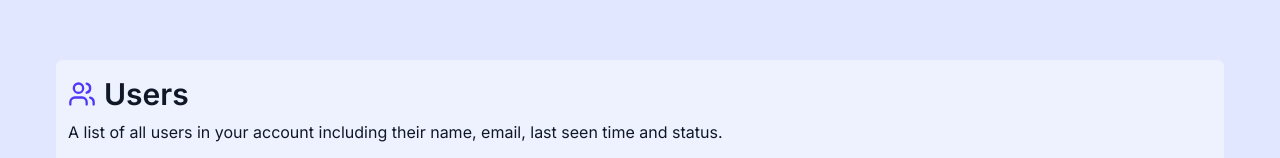
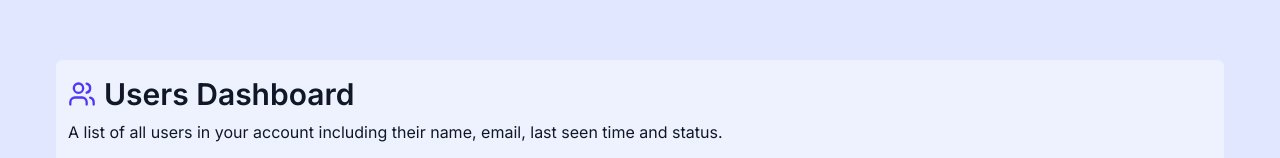
Before and after one commit to shahin-r71/user-management, a Next.js app: page /dashboard in a window 1280 px wide. Shown: the part 196-354 px from the top of the page. Built offline with nearby package versions, Linux system fonts and the light colour scheme; no server answers.

Commit message:
chore: change headline

```diff
--- a/app/dashboard/page.tsx
+++ b/app/dashboard/page.tsx
@@ -143,7 +143,7 @@ export default function DashboardPage() {
           <div className="sm:flex-auto">
             <h1 className="text-3xl font-semibold text-gray-900 flex items-center gap-2">
               <svg xmlns="http://www.w3.org/2000/svg" width="28" height="28" viewBox="0 0 24 24" fill="none" stroke="currentColor" strokeWidth="2" strokeLinecap="round" strokeLinejoin="round" className="text-indigo-600 lucide lucide-users"><path d="M16 21v-2a4 4 0 0 0-4-4H6a4 4 0 0 0-4 4v2"/><circle cx="9" cy="7" r="4"/><path d="M22 21v-2a4 4 0 0 0-3-3.87"/><path d="M16 3.13a4 4 0 0 1 0 7.75"/></svg>
-              Users
+              Users Dashboard
             </h1>
             <p className="mt-2 text-md text-gray-900">
               A list of all users in your account including their name, email, last seen time and
```
